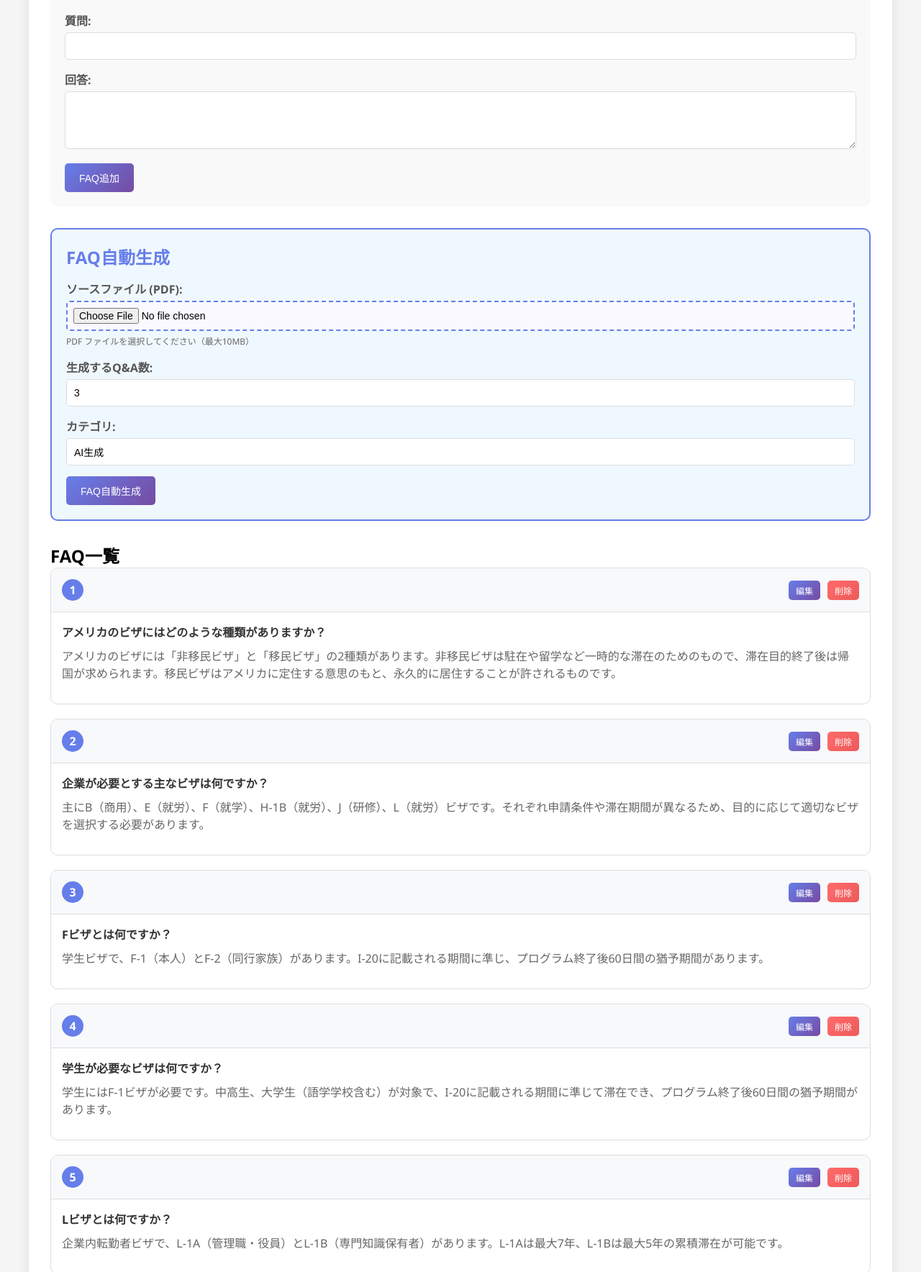
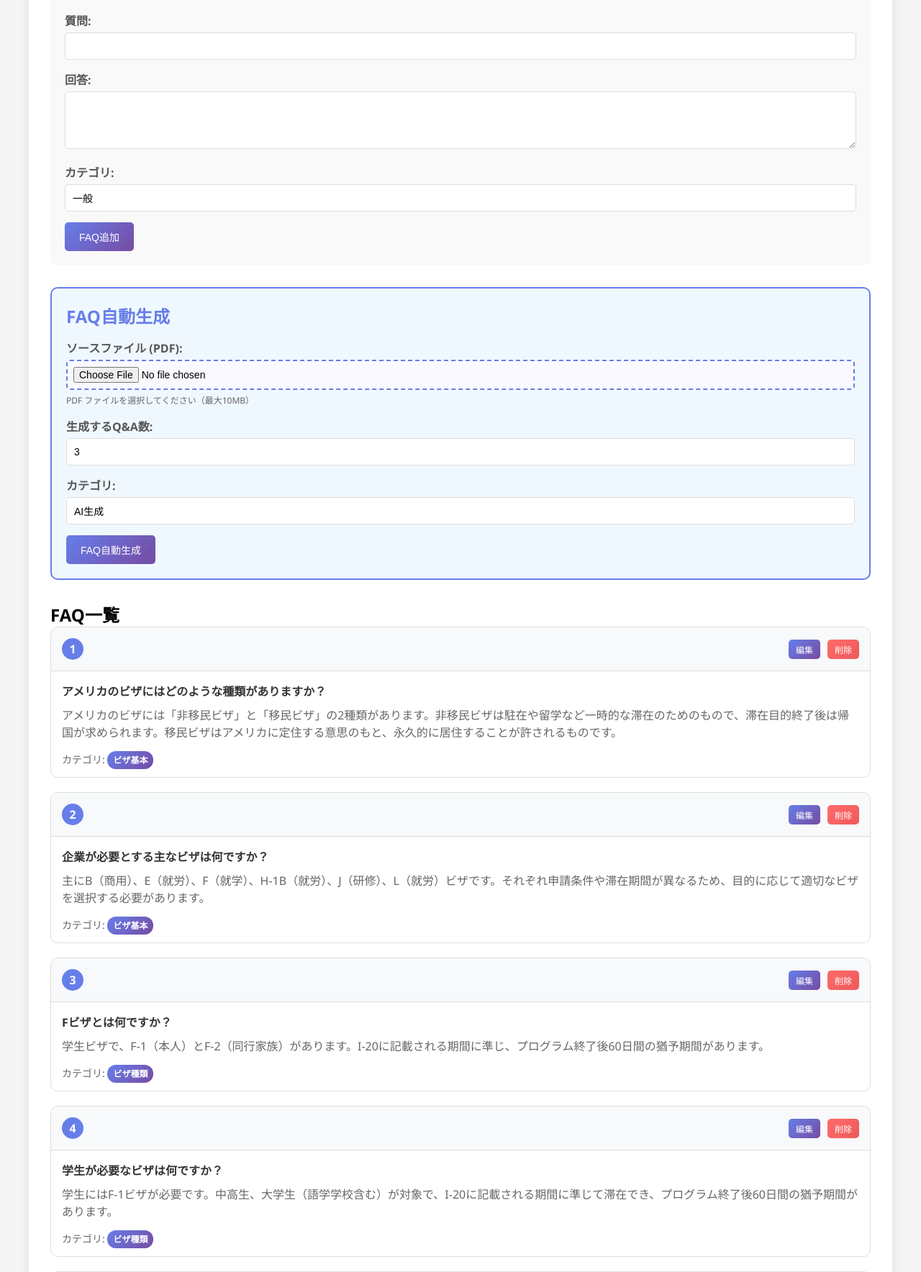
Before and after one commit to kyuwatanabe/faq_system, a Flask app: page /admin in a window 1280 px wide. Shown: the part 331-2099 px from the top of the page at 72% size. Run offline with Flask 3, Linux system fonts and the light colour scheme.

Commit message:
Add category editing functionality for FAQs
- Add category display with styled badges in admin interface
- Add category input field to FAQ creation form (default: "一般")
- Add category editing field to FAQ edit forms
- Update backend to handle category in add/edit operations
- Add visual category badges with gradient styling
- Support category management for better FAQ organization

Features:
- Visual category badges in FAQ list
- Category editing in both add and edit forms
- Default category fallback ("一般")
- Input validation and placeholder examples

🤖 Generated with [Claude Code](https://claude.ai/code)

Co-Authored-By: Claude <noreply@anthropic.com>

```diff
--- a/faq_system.py
+++ b/faq_system.py
@@ -290,13 +290,15 @@ class FAQSystem:
             'category': category.strip()
         })
 
-    def edit_faq(self, index: int, question: str = None, answer: str = None) -> bool:
+    def edit_faq(self, index: int, question: str = None, answer: str = None, category: str = None) -> bool:
         """FAQを編集"""
         if 0 <= index < len(self.faq_data):
             if question:
                 self.faq_data[index]['question'] = question.strip()
             if answer:
                 self.faq_data[index]['answer'] = answer.strip()
+            if category is not None:
+                self.faq_data[index]['category'] = category.strip() if category.strip() else '一般'
             return True
         return False
 
--- a/templates/admin.html
+++ b/templates/admin.html
@@ -271,6 +271,21 @@
             box-shadow: 0 0 5px rgba(102, 126, 234, 0.3);
         }
 
+        .faq-category {
+            margin-top: 10px;
+            font-size: 14px;
+            color: #666;
+        }
+
+        .category-badge {
+            background: linear-gradient(135deg, #667eea 0%, #764ba2 100%);
+            color: white;
+            padding: 4px 8px;
+            border-radius: 12px;
+            font-size: 12px;
+            font-weight: bold;
+        }
+
         .faq-number {
             background: #667eea;
             color: white;
@@ -354,6 +369,10 @@
                         <label for="answer">回答:</label>
                         <textarea id="answer" name="answer" required maxlength="1000"></textarea>
                     </div>
+                    <div class="form-group">
+                        <label for="category">カテゴリ:</label>
+                        <input type="text" id="category" name="category" maxlength="50" placeholder="例: ビザ基本, 就労ビザ, 学生ビザ" value="一般">
+                    </div>
                     <button type="submit" class="btn">FAQ追加</button>
                 </form>
             </div>
@@ -398,6 +417,7 @@
                     <div class="faq-content">
                         <div class="faq-question">{{ faq.question }}</div>
                         <div class="faq-answer">{{ faq.answer }}</div>
+                        <div class="faq-category">カテゴリ: <span class="category-badge">{{ faq.get('category', '一般') }}</span></div>
                     </div>
 
                     <!-- 編集フォーム -->
@@ -411,6 +431,10 @@
                             <div class="form-group">
                                 <label>回答:</label>
                                 <textarea name="answer" maxlength="1000">{{ faq.answer }}</textarea>
+                            </div>
+                            <div class="form-group">
+                                <label>カテゴリ:</label>
+                                <input type="text" name="category" value="{{ faq.get('category', '一般') }}" maxlength="50" placeholder="例: ビザ基本, 就労ビザ, 学生ビザ">
                             </div>
                             <button type="submit" class="btn">更新</button>
                             <button type="button" class="btn" onclick="toggleEdit({{ loop.index0 }})">キャンセル</button>
--- a/web_app.py
+++ b/web_app.py
@@ -53,9 +53,10 @@ def add_faq():
     """FAQ追加"""
     question = request.form.get('question', '').strip()
     answer = request.form.get('answer', '').strip()
+    category = request.form.get('category', '一般').strip()
 
     if question and answer:
-        faq_system.add_faq(question, answer)
+        faq_system.add_faq(question, answer, category=category)
         faq_system.save_faq_data()
 
     return redirect(url_for('admin'))
@@ -65,8 +66,9 @@ def edit_faq(index):
     """FAQ編集"""
     question = request.form.get('question', '').strip()
     answer = request.form.get('answer', '').strip()
+    category = request.form.get('category', '').strip()
 
-    if faq_system.edit_faq(index, question if question else None, answer if answer else None):
+    if faq_system.edit_faq(index, question if question else None, answer if answer else None, category if category else None):
         faq_system.save_faq_data()
 
     return redirect(url_for('admin'))
```
